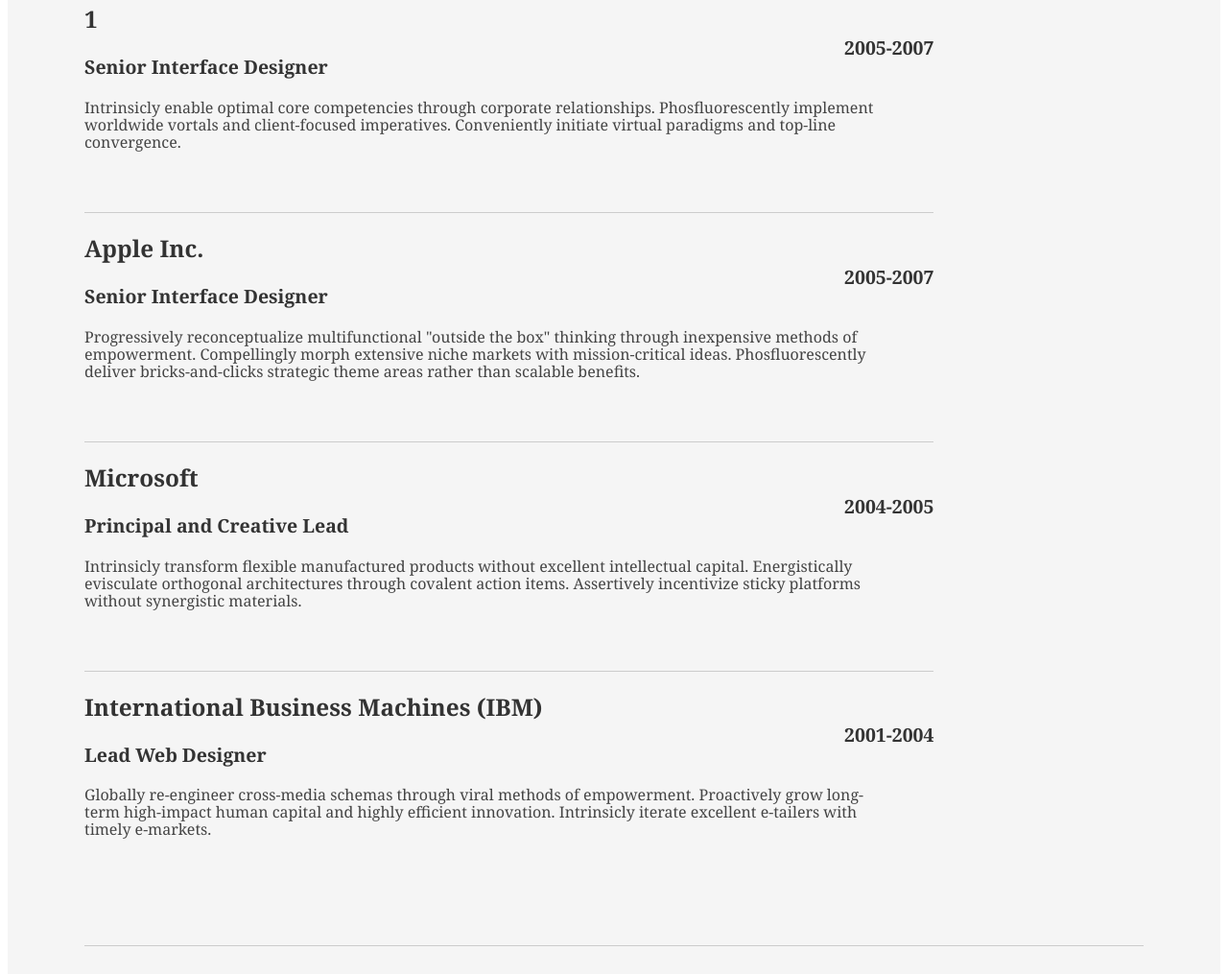
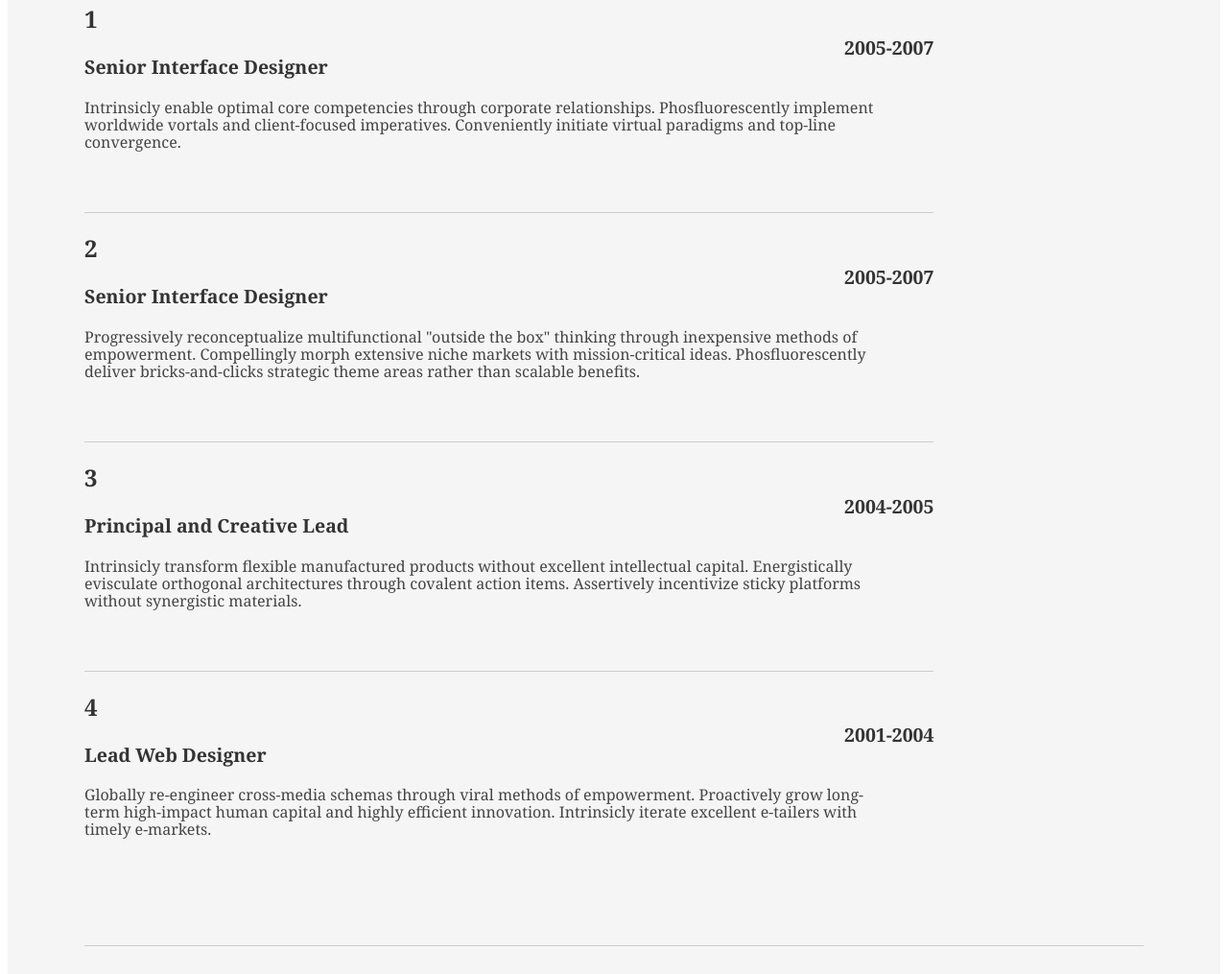
Before and after one commit to Emaydannikov/Simple_cv, a plain HTML site: page index.html in a window 1280 px wide. Shown: the part 1214-2229 px from the top of the page at 96% size. Drawn offline with Linux system fonts and the light colour scheme; a small style sheet from the web is missing.

Commit message:
Update index.html

```diff
--- a/index.html
+++ b/index.html
@@ -113,14 +113,14 @@
 							</div>
 
 							<div class="job">
-								<h2>Apple Inc.</h2>
+								<h2>2</h2>
 								<h3>Senior Interface Designer</h3>
 								<h4>2005-2007</h4>
 								<p>Progressively reconceptualize multifunctional "outside the box" thinking through inexpensive methods of empowerment. Compellingly morph extensive niche markets with mission-critical ideas. Phosfluorescently deliver bricks-and-clicks strategic theme areas rather than scalable benefits. </p>
 							</div>
 
 							<div class="job">
-								<h2>Microsoft</h2>
+								<h2>3</h2>
 								<h3>Principal and Creative Lead</h3>
 								<h4>2004-2005</h4>
 								<p>Intrinsicly transform flexible manufactured products without excellent intellectual capital. Energistically evisculate orthogonal architectures through covalent action items. Assertively incentivize sticky platforms without synergistic materials. </p>
@@ -128,7 +128,7 @@
 
 
 							<div class="job last">
-								<h2>International Business Machines (IBM)</h2>
+								<h2>4</h2>
 								<h3>Lead Web Designer</h3>
 								<h4>2001-2004</h4>
 								<p>Globally re-engineer cross-media schemas through viral methods of empowerment. Proactively grow long-term high-impact human capital and highly efficient innovation. Intrinsicly iterate excellent e-tailers with timely e-markets.</p>
```
